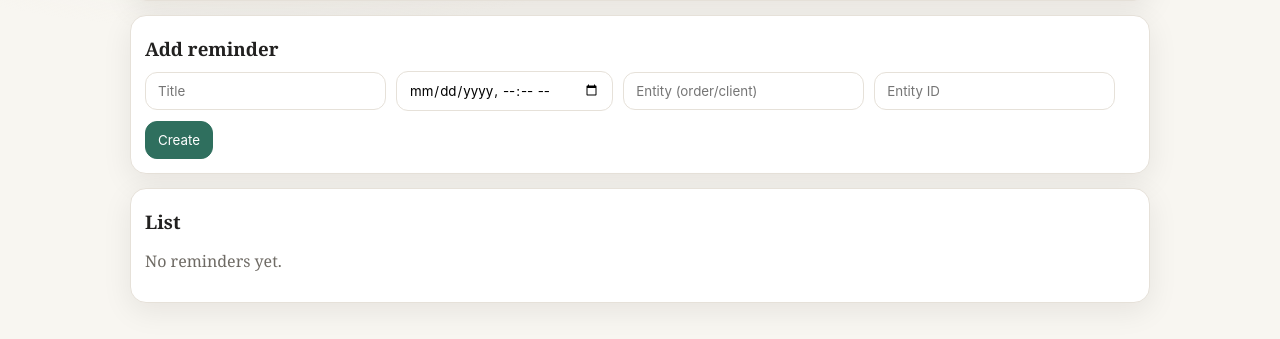
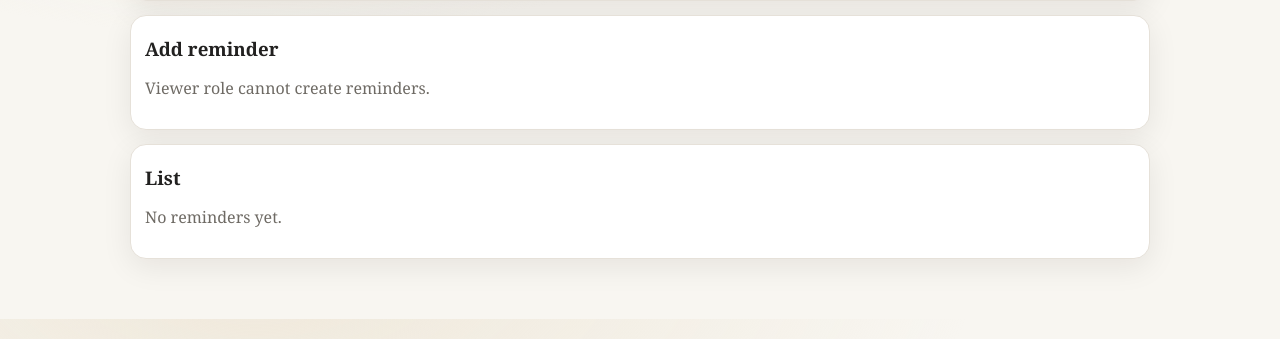
Before and after one commit to RezPoint/deskly-crm, a FastAPI app: template app/templates/reminders.html in a window 1280 px wide. Shown: the part 266-605 px from the top of the page. Run offline with FastAPI, Linux system fonts and the light colour scheme; the template is opened without the code that fills it, so the values that code supplies are empty.

Commit message:
Add reminders delete and viewer restrictions

```diff
--- a/app/templates/reminders.html
+++ b/app/templates/reminders.html
@@ -29,6 +29,7 @@
 
 <div class="card">
   <h3>Add reminder</h3>
+  {% if request.state.user and request.state.user.role != "viewer" %}
     <form method="post" action="/api/reminders/ui" class="row">
       <input name="title" placeholder="Title" required />
       <input name="due_at" type="datetime-local" required />
@@ -36,6 +37,9 @@
       <input name="entity_id" placeholder="Entity ID" />
       <button type="submit">Create</button>
     </form>
+  {% else %}
+    <p class="muted">Viewer role cannot create reminders.</p>
+  {% endif %}
 </div>
 
 <div class="card">
@@ -69,9 +73,14 @@
             {% endif %}
           </td>
           <td class="actions">
+            {% if request.state.user and request.state.user.role != "viewer" %}
               {% if r.status != "done" %}
                 <form method="post" action="/api/reminders/ui/{{ r.id }}/done" class="inline">
                   <button type="submit" class="btn-ghost">Done</button>
+                </form>
+              {% endif %}
+              <form method="post" action="/api/reminders/ui/{{ r.id }}/delete" class="inline" data-confirm="Delete reminder?">
+                <button type="submit" class="danger">Delete</button>
               </form>
             {% endif %}
           </td>
```
Also changed, not shown: app/routes/reminders.py (+14 -0 lines), tests/test_reminders.py (+3 -0 lines). Lines whose indentation alone changed are shown as unchanged.
